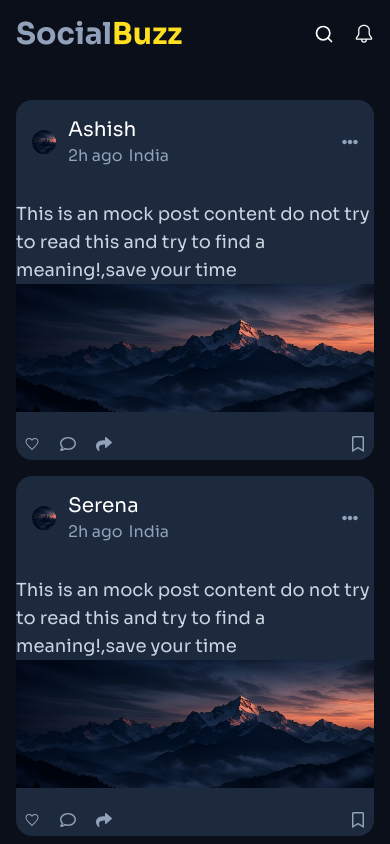
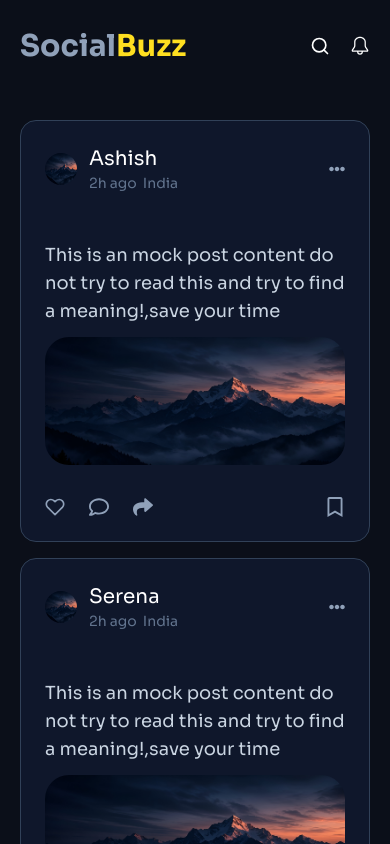
Before and after one commit to AshishResolute/SocialBuzz_Frontend, a React (Vite) app: page /home in a window 390 px wide. Built offline with nearby package versions, Linux system fonts and the light colour scheme.

Commit message:
Mobile version home page with feed upper and lower nav is done

```diff
--- a/src/components/home/feed.jsx
+++ b/src/components/home/feed.jsx
@@ -1,15 +1,20 @@
 import { FaEllipsisH } from "react-icons/fa";
-import { IoMdHeartEmpty } from "react-icons/io";
+import { FiHeart } from "react-icons/fi";
 import { FaRegComment } from "react-icons/fa";
 import { FaShare } from "react-icons/fa";
 import { FaRegBookmark } from "react-icons/fa";
 import { mockPostData } from "../../util/mockData";
+import { GoHomeFill } from "react-icons/go";
+import { MdOutlineExplore } from "react-icons/md";
+import { BsPatchPlus } from "react-icons/bs";
+import { FaRegUser } from "react-icons/fa";
 export const MainContent = () => {
   return (
-    <div className="p-4">
+    <div className="p-5 pb-1.5 flex flex-col gap-4">
       <main>
         <Feed />
       </main>
+      <BottomNav/>
     </div>
   );
 };
@@ -27,7 +32,7 @@ const Feed = () => {
 const PostCard = ({imgSrc,username,createdAt,location,postContent,postImage}) => {
 
   return (
-    <div className="flex flex-col text-slate-400  bg-slate-800 rounded-2xl gap-4">
+    <div className="flex flex-col text-slate-400 p-2 bg-slate-900 border border-slate-700 rounded-2xl gap-4">
       <PostCardHeader imgSrc={imgSrc} username={username} createdAt={createdAt} location={location}/>
       <PostContent postContent={postContent} postImage={postImage}/>
       <PostActions/>
@@ -42,11 +47,11 @@ const PostCardHeader = ({imgSrc, username,createdAt,location}) => {
         <img
           src={imgSrc}
           alt="profile-picture"
-          className="h-6 w-6 rounded-full"
+          className="h-8 w-8 rounded-full"
         />
          <div>
         <p className="text-xl bold text-white">{username}</p>
-        <div className="space-x-1.5">
+        <div className="space-x-1.5 text-sm text-slate-500">
           <span>{createdAt}</span>
           <span>{location||"Earth"}</span>
         </div>
@@ -60,18 +65,18 @@ const PostCardHeader = ({imgSrc, username,createdAt,location}) => {
 
 const PostContent = ({postContent,postImage})=>{
     return (
-        <div className="flex flex-col">
+        <div className="flex flex-col p-4 pb-0 gap-3 rounded-xl overflow-hidden">
             <p className="text-slate-300 text-lg">{postContent}</p>
-            <img src={postImage} alt="user post image" className="h-32 object-cover object-center"/>
+            <img src={postImage} alt="user post image" className="h-32 object-cover object-center rounded-3xl "/>
         </div>
     )
 }
 
 const PostActions = ()=>{
     return (
-        <div className="flex justify-between gap-5 p-2 items-center">
-            <div className="flex gap-5 items-center">
-                <IoMdHeartEmpty/>
+        <div className="flex justify-between gap-5 p-4 items-center text-xl bold ">
+            <div className="flex gap-6 items-center">
+                <FiHeart className="hover:fill-yellow-300 hover:text-yellow-300 hover:tranform-color duration-300"/>
                 <FaRegComment/>
                 <FaShare/>
             </div>
@@ -79,3 +84,20 @@ const PostActions = ()=>{
         </div>
     )
 }
+
+const BottomNav = ()=>{
+  return (
+    <div className="sm:hidden flex flex-1 gap-3 text-3xl p-3  items-center justify-between text-white ">
+      <div className="flex flex-col gap-2 text-center justify-center items-center"><GoHomeFill/><span className="text-lg">Home</span></div>
+      <div className="flex flex-col gap-2 text-center justify-center items-center"><MdOutlineExplore/><span className="text-lg">Explore</span></div>
+      <div className="flex flex-col gap-2 text-center justify-center items-center"><BsPatchPlus/><span className="text-lg">Post</span></div>
+      <div className="flex flex-col gap-2 text-center justify-center items-center"><FaRegComment/><span className="text-lg">Messages</span></div>
+      <div className="flex flex-col gap-2 text-center justify-center items-center"><FaRegUser/><span className="text-lg">Profile</span></div>
+
+
+
+
+
+    </div>
+  )
+}
--- a/src/components/home/navbar.jsx
+++ b/src/components/home/navbar.jsx
@@ -4,7 +4,7 @@ import { GoBell } from "react-icons/go";
 
 export const NavBar = () => {
   return (
-    <nav className="p-4 flex justify-between sm:justify-between  items-center w-full gap-5 text-white">
+    <nav className="p-5 mt-2 flex justify-between sm:justify-between  items-center w-full gap-5 text-white ">
       <h1 className="text-3xl text-center inline-block font-bold text-slate-400">
         Social<span className="text-3xl font-bold text-yellow-300">Buzz</span>
       </h1>
```
